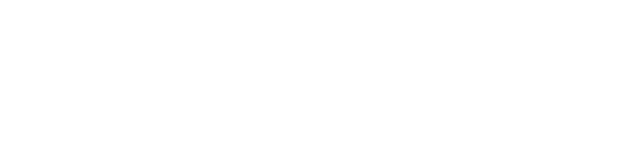
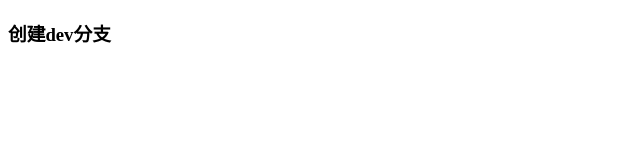
Before and after one commit to mengyuS/first, a plain HTML site: page index.html in a window 1280 px wide. Shown: the whole page, without its empty margins (0-640 px from the left). Drawn offline with Linux system fonts and the light colour scheme.

Commit message:
dev提交

```diff
--- a/index.html
+++ b/index.html
@@ -7,6 +7,7 @@
     <title>Document</title>
 </head>
 <body>
+    <h3>创建dev分支</h3>
 
 </body>
 </html>
```
